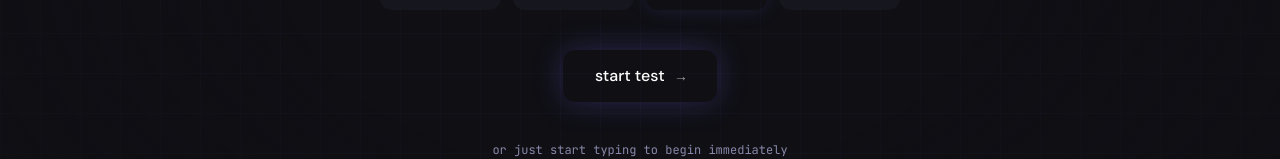
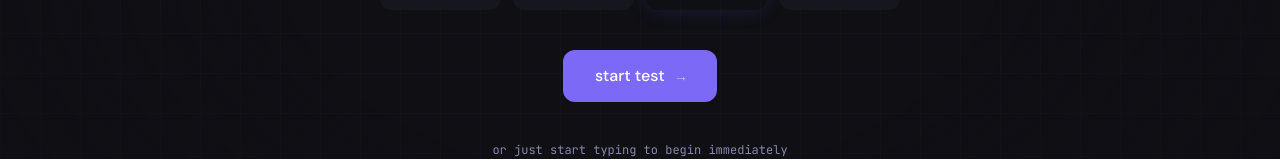
Before and after one commit to a1zen77/typeflow, a React (Vite) app: page / in a window 1280 px wide. Shown: the part 447-606 px from the top of the page. Built offline with nearby package versions, Linux system fonts and the light colour scheme; no server answers.

Commit message:
start test button fixed

```diff
--- a/src/components/ModeSelector.jsx
+++ b/src/components/ModeSelector.jsx
@@ -80,21 +80,18 @@ function ModeSelector({ modes, selected, onSelect, onStart, options, onOptionsCh
       {/* Start button */}
       <button
         onClick={onStart}
-        style={{ color: btnText }}
+        style={{
+          color: btnText,
+          backgroundColor: 'var(--brand)',
+        }}
         className="
           group flex items-center gap-3 px-8 py-3.5 rounded-xl
-          bg-brand/90 hover:bg-brand font-sans font-medium text-base
-          shadow-[0_0_30px_rgba(124,106,247,0.25)] hover:shadow-[0_0_40px_rgba(124,106,247,0.4)]
+          font-sans font-medium text-base
           transition-all duration-200 active:scale-[0.98]
         "
       >
         start test
-        <span
-          style={{ color: btnText, opacity: 0.6 }}
-          className="font-mono text-sm"
-        >
-          →
-        </span>
+        <span style={{ color: btnText, opacity: 0.6 }} className="font-mono text-sm">→</span>
       </button>
 
       {/* Keyboard hints */}
```
